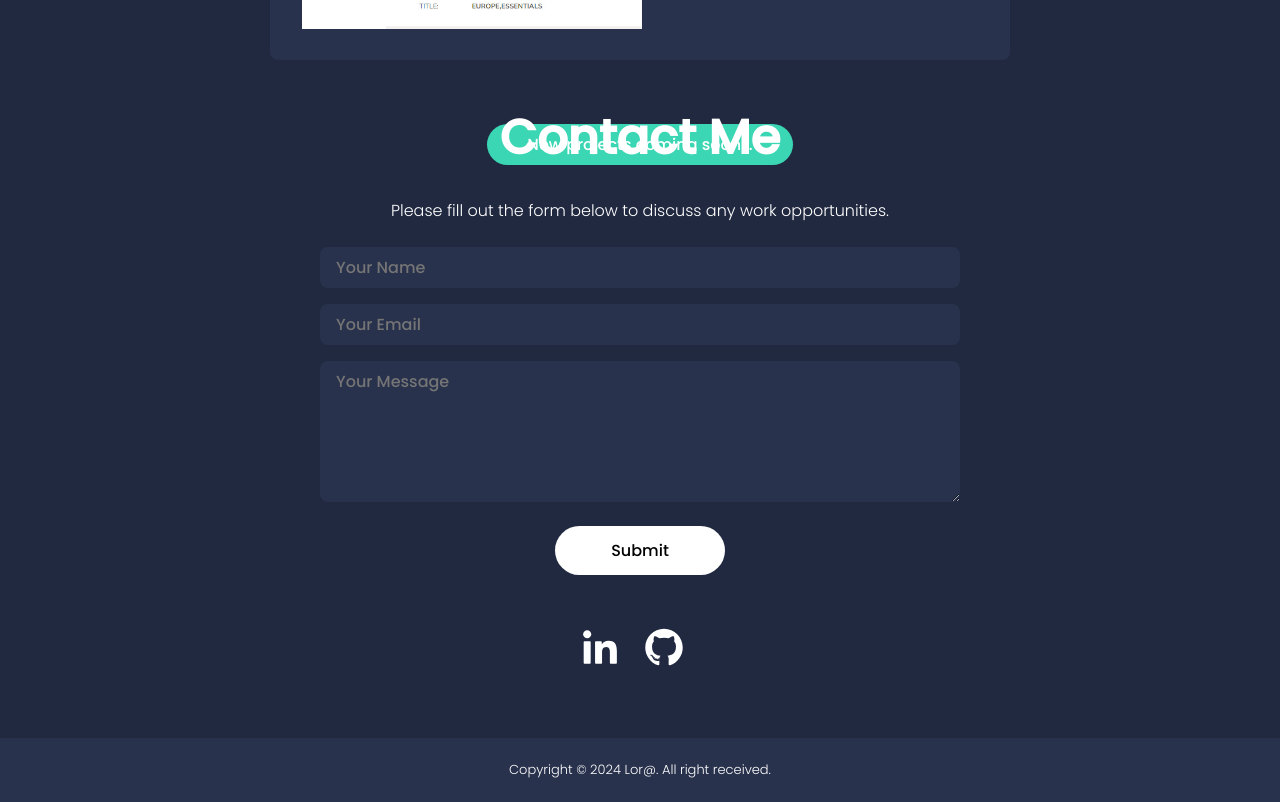
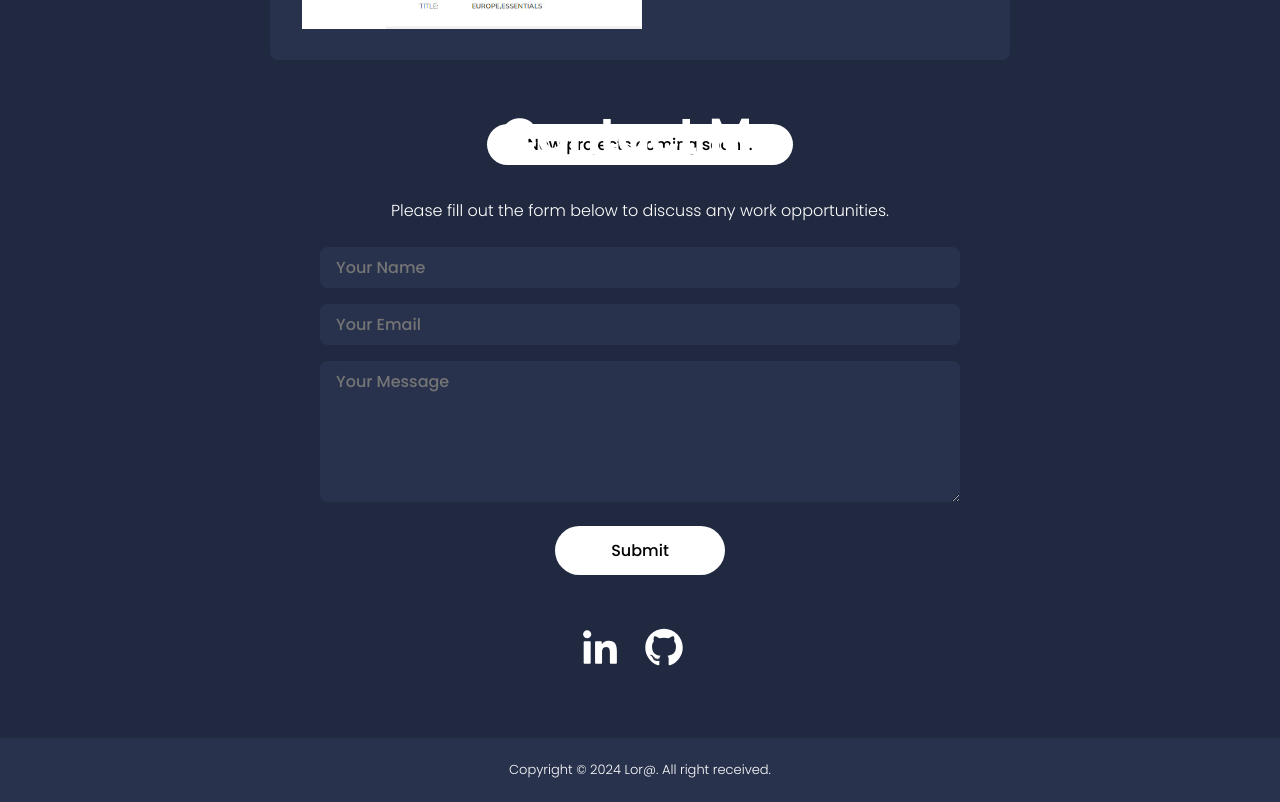
Before and after one commit to loretari/loreta-portfolio, a React (Create React App) app: page / in a window 1280 px wide. Shown: the part 5774-6576 px from the top of the page. Built offline with nearby package versions, Linux system fonts and the light colour scheme.

Commit message:
init: update works

```diff
--- a/src/components/Works/works.js
+++ b/src/components/Works/works.js
@@ -274,7 +274,7 @@ const Works = () => {
                     </div>
                 </div>
             </div>
-                    <div className= "newProjects">New projects coming soon...</div>
+                    <button className= "workBtn">New projects coming soon...</button>
 
         </section>
     )
```
